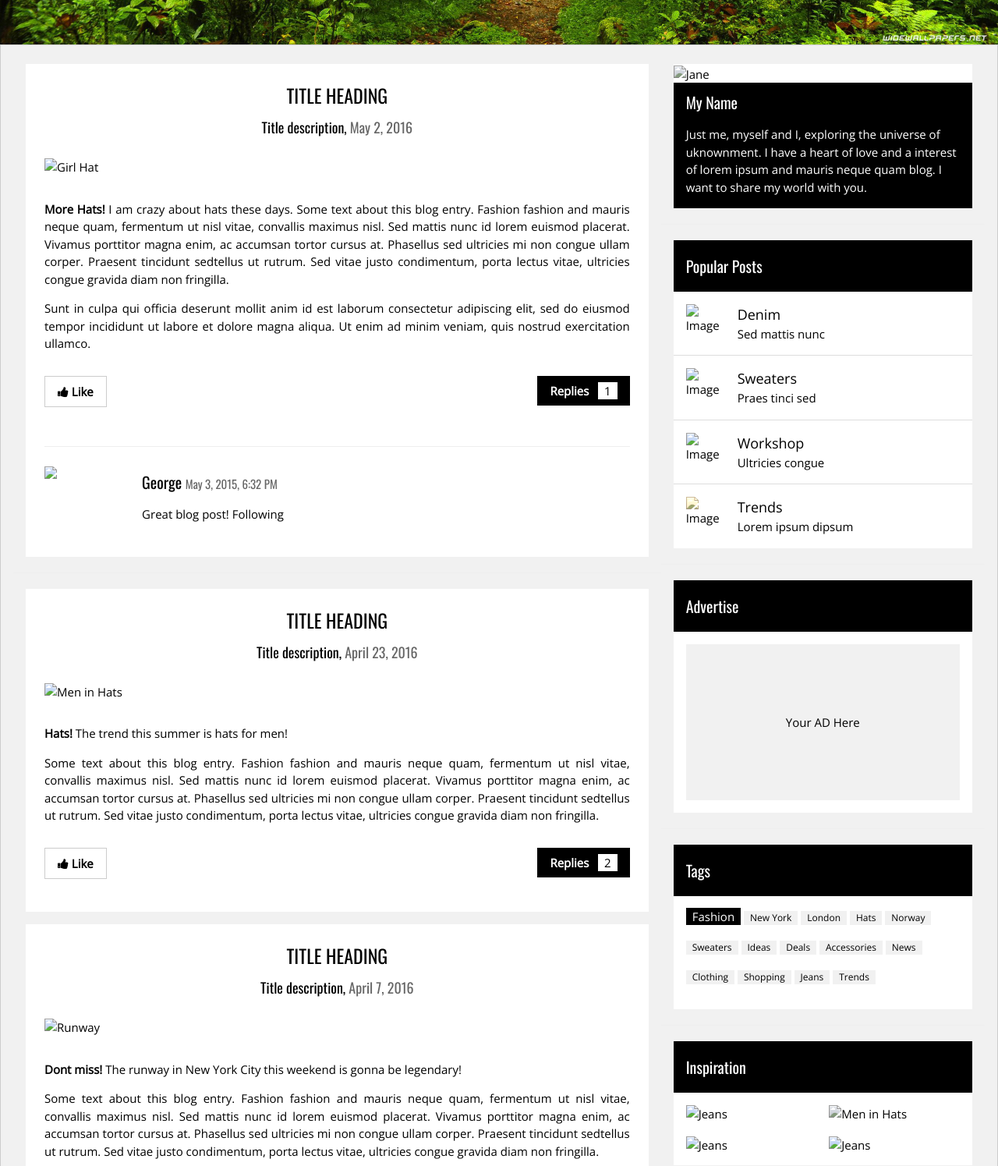
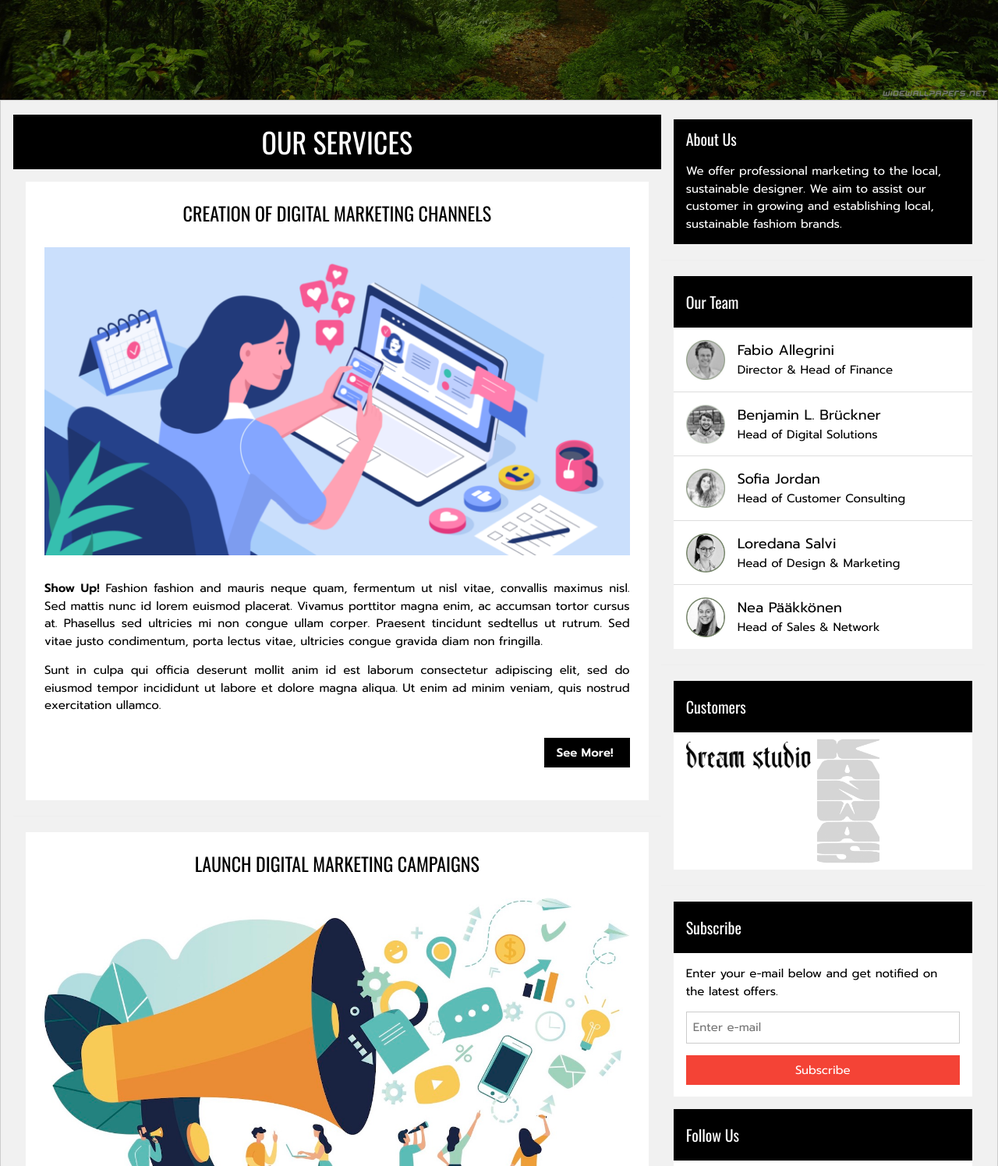
Before and after one commit to BenNorsk/fashion, a plain HTML site: page index.html in a window 1280 px wide. Shown: the part 952-2447 px from the top of the page at 78% size. Drawn offline with nearby package versions, Linux system fonts and the light colour scheme.

Commit message:
finished webpage

```diff
--- a/index.html
+++ b/index.html
@@ -2,14 +2,18 @@
 <html>
 <head>
 <title>Friendly Fashion St. Gallen</title>
+<link rel="icon" type="image/x-icon" href="images/logo.png">
 <meta charset="UTF-8">
 <meta name="viewport" content="width=device-width, initial-scale=1">
 <link rel="stylesheet" href="stylesheets/leafs.css">
-<link rel="stylesheet" href="stylesheets/stlye.css">
+<link rel="stylesheet" href="stylesheets/style.css">
 <link rel="stylesheet" href="https://www.w3schools.com/w3css/4/w3.css">
 <link rel="stylesheet" href="https://fonts.googleapis.com/css?family=Oswald">
 <link rel="stylesheet" href="https://fonts.googleapis.com/css?family=Open Sans">
 <link rel="stylesheet" href="https://cdnjs.cloudflare.com/ajax/libs/font-awesome/4.7.0/css/font-awesome.min.css">
+<link rel="preconnect" href="https://fonts.googleapis.com">
+<link rel="preconnect" href="https://fonts.gstatic.com" crossorigin>
+<link href="https://fonts.googleapis.com/css2?family=Noto+Sans+Display&family=Prompt:ital,wght@0,100;0,200;0,300;0,400;0,600;1,100;1,200;1,300;1,400;1,600&family=Roboto:wght@100&display=swap" rel="stylesheet">
 <style>
 h1,h2,h3,h4,h5,h6 {font-family: "Oswald"}
 body {font-family: "Open Sans"}
@@ -51,16 +55,17 @@ and is wrapped around the whole page content, except for the footer in this exam
     <i></i>
 </div>
   <header style="z-index: 10000;" class="w3-container w3-center w3-padding-48 w3-white">
+    <img src="images/logo.png" style="height: 70px; width: 80px; object-fit: contain;"alt="">
     <h1 class="w3-xxxlarge"><b>FRIENDLY FASHION</b></h1>
     <h6><span class="w3-tag">St. Gallen</span></h6>
   </header>
 
   <!-- Image header -->
-  <header class="w3-display-container w3-wide" id="home">
-    <img class="w3-image" src="images/nature3.jpeg" alt="Nature" width="1600" height="1060">
+  <header class="w3-display-container w3-wide" id="home" style="font-family: 'Prompt', sans-serif !important;">
+    <img class="w3-image" src="images/nature3.jpeg" style="filter: brightness(50%);" alt="Nature" width="1600" height="1060">
     <div class="w3-display-left w3-padding-large">
-      <h1 class="w3-text-white">St. Gallen Sustainable</h1>
-      <h1 class="w3-jumbo w3-text-white w3-hide-small"><b>FASHION CONSULTING</b></h1>
+      <h1 class="w3-text-white">St. Gallen Sustainable Fashion</h1>
+      <h1 class="w3-jumbo w3-text-white w3-hide-small"><b>MARKETING, <br> CONSULTING <br>AND DIGITAL SERVICES</b></h1>
       <h6 class="transform "><button class="transform w3-button w3-white w3-padding-large w3-large w3-opacity w3-hover-opacity-off" onclick="document.getElementById('subscribe').style.display='block'">Contact Us</button></h6>
     </div>
   </header>
@@ -70,32 +75,20 @@ and is wrapped around the whole page content, except for the footer in this exam
 
     <!-- Blog entries -->
     <div class="w3-col l8 s12">
+        <h1 class="services-title">OUR SERVICES</h1>
 
       <!-- Blog entry -->
       <div class="w3-container w3-white w3-margin w3-padding-large">
         <div class="w3-center">
-          <h3>TITLE HEADING</h3>
-          <h5>Title description, <span class="w3-opacity">May 2, 2016</span></h5>
+          <h3>CREATION OF DIGITAL MARKETING CHANNELS</h3>
         </div>
-
         <div class="w3-justify">
-          <img src="/w3images/girl_hat.jpg" alt="Girl Hat" style="width:100%" class="w3-padding-16">
-          <p><strong>More Hats!</strong> I am crazy about hats these days. Some text about this blog entry. Fashion fashion and mauris neque quam, fermentum ut nisl vitae, convallis maximus nisl. Sed mattis nunc id lorem euismod placerat. Vivamus porttitor
+          <img src="images/social_media.png" alt="Marketing Campaign" style="width:100%" class="w3-padding-16">
+          <p><strong>Show Up!</strong> Fashion fashion and mauris neque quam, fermentum ut nisl vitae, convallis maximus nisl. Sed mattis nunc id lorem euismod placerat. Vivamus porttitor
             magna enim, ac accumsan tortor cursus at. Phasellus sed ultricies mi non congue ullam corper. Praesent tincidunt sedtellus ut rutrum. Sed vitae justo condimentum, porta lectus vitae, ultricies congue gravida diam non fringilla.</p>
           <p>Sunt in culpa qui officia deserunt mollit anim id est laborum consectetur adipiscing elit, sed do eiusmod tempor incididunt ut labore et dolore magna aliqua. Ut enim ad minim veniam, quis nostrud exercitation ullamco.</p>
-          <p class="w3-left"><button class="w3-button w3-white w3-border" onclick="likeFunction(this)"><b><i class="fa fa-thumbs-up"></i> Like</b></button></p>
-          <p class="w3-right"><button class="w3-button w3-black" onclick="myFunction('demo1')" id="myBtn"><b>Replies  </b> <span class="w3-tag w3-white">1</span></button></p>
+          <p class="w3-right"><button class="transform w3-button w3-black"><b>See More! </b></button></p>
           <p class="w3-clear"></p>
-          <div class="w3-row w3-margin-bottom" id="demo1" style="display:none">
-            <hr>
-              <div class="w3-col l2 m3">
-                <img src="/w3images/avatar_smoke.jpg" style="width:90px;">
-              </div>
-              <div class="w3-col l10 m9">
-                <h4>George <span class="w3-opacity w3-medium">May 3, 2015, 6:32 PM</span></h4>
-                <p>Great blog post! Following</p>
-              </div>
-          </div>
         </div>
       </div>
       <hr>
@@ -103,105 +96,63 @@ and is wrapped around the whole page content, except for the footer in this exam
       <!-- Blog entry -->
       <div class="w3-container w3-white w3-margin w3-padding-large">
         <div class="w3-center">
-          <h3>TITLE HEADING</h3>
-          <h5>Title description, <span class="w3-opacity">April 23, 2016</span></h5>
+          <h3>LAUNCH DIGITAL MARKETING CAMPAIGNS</h3>
         </div>
-
         <div class="w3-justify">
-          <img src="/w3images/man_hat.jpg" alt="Men in Hats" style="width:100%" class="w3-padding-16">
-          <p><strong>Hats!</strong> The trend this summer is hats for men!</p>
-          <p>Some text about this blog entry. Fashion fashion and mauris neque quam, fermentum ut nisl vitae, convallis maximus nisl. Sed mattis nunc id lorem euismod placerat. Vivamus porttitor magna enim, ac accumsan tortor cursus at. Phasellus sed ultricies
-            mi non congue ullam corper. Praesent tincidunt sedtellus ut rutrum. Sed vitae justo condimentum, porta lectus vitae, ultricies congue gravida diam non fringilla.</p>
-          <p class="w3-left"><button class="w3-button w3-white w3-border" onclick="likeFunction(this)"><b><i class="fa fa-thumbs-up"></i> Like</b></button></p>
-          <p class="w3-right"><button class="w3-button w3-black" onclick="myFunction('demo2')"><b>Replies  </b> <span class="w3-tag w3-white">2</span></button></p>
+          <img src="images/campaign.jpeg" alt="Marketing Campaign" style="width:100%" class="w3-padding-16">
+          <p><strong>Promote yourself!</strong> Fashion fashion and mauris neque quam, fermentum ut nisl vitae, convallis maximus nisl. Sed mattis nunc id lorem euismod placerat. Vivamus porttitor
+            magna enim, ac accumsan tortor cursus at. Phasellus sed ultricies mi non congue ullam corper. Praesent tincidunt sedtellus ut rutrum. Sed vitae justo condimentum, porta lectus vitae, ultricies congue gravida diam non fringilla.</p>
+          <p>Sunt in culpa qui officia deserunt mollit anim id est laborum consectetur adipiscing elit, sed do eiusmod tempor incididunt ut labore et dolore magna aliqua. Ut enim ad minim veniam, quis nostrud exercitation ullamco.</p>
+          <p class="w3-right"><button class="transform w3-button w3-black"><b>See More! </b></button></p>
           <p class="w3-clear"></p>
-
-          <!-- Example of comment field -->
-          <div id="demo2" style="display:none">
-            <div class="w3-row">
-              <hr>
-              <div class="w3-col l2 m3">
-                <img src="/w3images/girl_train.jpg" style="width:90px;">
-              </div>
-              <div class="w3-col l10 m9">
-                <h4>Amber <span class="w3-opacity w3-medium">April 26, 2015, 10:52 PM</span></h4>
-                <p>Love your blog page! Simply the best! Lorem ipsum dolor sit amet, consectetur adipiscing elit, sed do eiusmod tempor incididunt ut labore et dolore magna aliqua.</p><br>
-              </div>
-            </div>
-            <div class="w3-row w3-margin-bottom">
-              <div class="w3-col l2 m3">
-                <img src="/w3images/girl.jpg" style="width:90px;">
-              </div>
-              <div class="w3-col l10 m9">
-                <h4>Angie <span class="w3-opacity w3-medium">April 23, 2015, 9:12 PM</span></h4>
-                <p>Love hats!!</p>
-              </div>
-            </div>
-          </div>
         </div>
       </div>
+      <hr>
 
       <!-- Blog entry -->
       <div class="w3-container w3-white w3-margin w3-padding-large">
         <div class="w3-center">
-          <h3>TITLE HEADING</h3>
-          <h5>Title description, <span class="w3-opacity">April 7, 2016</span></h5>
+          <h3>SEO OPTIMISATION</h3>
         </div>
-
         <div class="w3-justify">
-          <img src="/w3images/runway.jpg" alt="Runway" style="width:100%" class="w3-padding-16">
-          <p><strong>Dont miss!</strong> The runway in New York City this weekend is gonna be legendary!</p>
-          <p>Some text about this blog entry. Fashion fashion and mauris neque quam, fermentum ut nisl vitae, convallis maximus nisl. Sed mattis nunc id lorem euismod placerat. Vivamus porttitor magna enim, ac accumsan tortor cursus at. Phasellus sed ultricies
-            mi non congue ullam corper. Praesent tincidunt sedtellus ut rutrum. Sed vitae justo condimentum, porta lectus vitae, ultricies congue gravida diam non fringilla.</p>
-          <p class="w3-left"><button class="w3-button w3-white w3-border" onclick="likeFunction(this)"><b><i class="fa fa-thumbs-up"></i> Like</b></button></p>
-          <p class="w3-right"><button class="w3-button w3-black" onclick="myFunction('demo3')"><b>Replies  </b> <span class="w3-tag w3-white">3</span></button></p>
+          <img src="images/seo.jpeg.crdownload" alt="Marketing Campaign" style="width:100%" class="w3-padding-16">
+          <p><strong>Get found!</strong> Fashion fashion and mauris neque quam, fermentum ut nisl vitae, convallis maximus nisl. Sed mattis nunc id lorem euismod placerat. Vivamus porttitor
+            magna enim, ac accumsan tortor cursus at. Phasellus sed ultricies mi non congue ullam corper. Praesent tincidunt sedtellus ut rutrum. Sed vitae justo condimentum, porta lectus vitae, ultricies congue gravida diam non fringilla.</p>
+          <p>Sunt in culpa qui officia deserunt mollit anim id est laborum consectetur adipiscing elit, sed do eiusmod tempor incididunt ut labore et dolore magna aliqua. Ut enim ad minim veniam, quis nostrud exercitation ullamco.</p>
+          <p class="w3-right"><button class="transform w3-button w3-black"><b>See More! </b></button></p>
           <p class="w3-clear"></p>
-
-          <!-- Example of comment field -->
-          <div id="demo3" style="display:none">
-            <hr>
-            <div class="w3-row w3-margin-bottom">
-              <div class="w3-col l2 m3">
-                <img src="/w3images/girl_mountain.jpg" style="width:90px;">
-              </div>
-              <div class="w3-col l10 m9">
-                <h4>Jane <span class="w3-opacity w3-medium">April 10, 2015, 7:22 PM</span></h4>
-                <p>That was a great runway show! Thanks for everything.</p>
-              </div>
-            </div>
-            <div class="w3-row w3-margin-bottom">
-              <div class="w3-col l2 m3">
-                <img src="/w3images/boy.jpg" style="width:90px;">
-              </div>
-              <div class="w3-col l10 m9">
-                <h4>John <span class="w3-opacity w3-medium">April 8, 2015, 10:32 PM</span></h4>
-                <p>Keep up the GREAT work! I am cheering for you!! Lorem ipsum dolor sit amet, consectetur adipiscing elit, sed do eiusmod tempor incididunt.</p>
-              </div>
-            </div>
-            <div class="w3-row w3-margin-bottom">
-              <div class="w3-col l2 m3">
-                <img src="/w3images/girl_hood.jpg" style="width:90px;">
-              </div>
-              <div class="w3-col l10 m9">
-                <h4>Anja <span class="w3-opacity w3-medium">April 7, 2015, 9:12 PM</span></h4>
-                <p>Cant wait for the runway to start!</p>
-              </div>
-            </div>
-          </div>
         </div>
       </div>
+      <hr>
 
-    <!-- END BLOG ENTRIES -->
+      <!-- Blog entry -->
+      <div class="w3-container w3-white w3-margin w3-padding-large">
+        <div class="w3-center">
+          <h3>MONITOR YOUR CHANNELS</h3>
+        </div>
+        <div class="w3-justify">
+          <img src="images/seo.jpeg.crdownload" alt="Marketing Campaign" style="width:100%" class="w3-padding-16">
+          <p><strong>See where your traffic is coming from!</strong> Fashion fashion and mauris neque quam, fermentum ut nisl vitae, convallis maximus nisl. Sed mattis nunc id lorem euismod placerat. Vivamus porttitor
+            magna enim, ac accumsan tortor cursus at. Phasellus sed ultricies mi non congue ullam corper. Praesent tincidunt sedtellus ut rutrum. Sed vitae justo condimentum, porta lectus vitae, ultricies congue gravida diam non fringilla.</p>
+          <p>Sunt in culpa qui officia deserunt mollit anim id est laborum consectetur adipiscing elit, sed do eiusmod tempor incididunt ut labore et dolore magna aliqua. Ut enim ad minim veniam, quis nostrud exercitation ullamco.</p>
+          <p class="w3-right"><button class="transform w3-button w3-black"><b>See More! </b></button></p>
+          <p class="w3-clear"></p>
+        </div>
+      </div>
+      <hr>
+
+
     </div>
 
     <!-- About/Information menu -->
     <div class="w3-col l4">
       <!-- About Card -->
       <div class="w3-white w3-margin">
-        <img src="/w3images/avatar_girl2.jpg" alt="Jane" style="width:100%" class="w3-grayscale">
         <div class="w3-container w3-black">
-          <h4>My Name</h4>
-          <p>Just me, myself and I, exploring the universe of uknownment. I have a heart of love and a interest of lorem ipsum and mauris neque quam blog. I want to share my world with you.</p>
+          <h4>About Us</h4>
+          <p>We offer professional marketing to the local, sustainable designer. We aim
+            to assist our customer in growing and establishing local, sustainable fashiom brands.
+          </p>
         </div>
       </div>
       <hr>
@@ -209,88 +160,83 @@ and is wrapped around the whole page content, except for the footer in this exam
       <!-- Posts -->
       <div class="w3-white w3-margin">
         <div class="w3-container w3-padding w3-black">
-          <h4>Popular Posts</h4>
+          <h4>Our Team</h4>
         </div>
         <ul class="w3-ul w3-hoverable w3-white">
           <li class="w3-padding-16">
-            <img src="/w3images/avatar_smoke.jpg" alt="Image" class="w3-left w3-margin-right" style="width:50px">
-            <span class="w3-large">Denim</span>
+            <img src="images/fabio.jpg" alt="Image" class="w3-left w3-margin-right" style="width:50px">
+            <span class="w3-large">Fabio Allegrini</span>
             <br>
-            <span>Sed mattis nunc</span>
+            <span>Director & Head of Finance</span>
           </li>
           <li class="w3-padding-16">
-            <img src="/w3images/bandmember.jpg" alt="Image" class="w3-left w3-margin-right" style="width:50px">
-            <span class="w3-large">Sweaters</span>
+            <img src="images/ben.jpg" alt="Image" class="w3-left w3-margin-right" style="width:50px">
+            <span class="w3-large">Benjamin L. Brückner</span>
             <br>
-            <span>Praes tinci sed</span>
+            <span>Head of Digital Solutions</span>
           </li>
           <li class="w3-padding-16">
-            <img src="/w3images/workshop.jpg" alt="Image" class="w3-left w3-margin-right" style="width:50px">
-            <span class="w3-large">Workshop</span>
+            <img src="images/sofia.jpg" alt="Image" class="w3-left w3-margin-right" style="width:50px">
+            <span class="w3-large">Sofia Jordan</span>
             <br>
-            <span>Ultricies congue</span>
+            <span>Head of Customer Consulting</span>
           </li>
           <li class="w3-padding-16">
-            <img src="/w3images/avatar_smoke.jpg" alt="Image" class="w3-left w3-margin-right w3-sepia" style="width:50px">
-            <span class="w3-large">Trends</span>
+            <img src="images/loredana.jpg" alt="Image" class="w3-left w3-margin-right" style="width:50px">
+            <span class="w3-large">Loredana Salvi</span>
             <br>
-            <span>Lorem ipsum dipsum</span>
+            <span>Head of Design & Marketing</span>
+          </li>
+          <li class="w3-padding-16">
+            <img src="images/nea.jpg" alt="Image" class="w3-left w3-margin-right" style="width:50px">
+            <span class="w3-large">Nea Pääkkönen</span>
+            <br>
+            <span>Head of Sales & Network</span>
           </li>
         </ul>
-      </div>
-      <hr>
-
-      <!-- Advertising -->
-      <div class="w3-white w3-margin">
-        <div class="w3-container w3-padding w3-black">
-          <h4>Advertise</h4>
-        </div>
-        <div class="w3-container w3-white">
-          <div class="w3-container w3-display-container w3-light-grey w3-section" style="height:200px">
-            <span class="w3-display-middle">Your AD Here</span>
-          </div>
-        </div>
       </div>
       <hr>
 
       <!-- Tags -->
       <div class="w3-white w3-margin">
         <div class="w3-container w3-padding w3-black">
-          <h4>Tags</h4>
+          <h4>Customers</h4>
         </div>
-        <div class="w3-container w3-white">
-          <p>
-            <span class="w3-tag w3-black w3-margin-bottom">Fashion</span> <span class="w3-tag w3-light-grey w3-small w3-margin-bottom">New York</span> <span class="w3-tag w3-light-grey w3-small w3-margin-bottom">London</span>
-            <span class="w3-tag w3-light-grey w3-small w3-margin-bottom">Hats</span> <span class="w3-tag w3-light-grey w3-small w3-margin-bottom">Norway</span> <span class="w3-tag w3-light-grey w3-small w3-margin-bottom">Sweaters</span>
-            <span class="w3-tag w3-light-grey w3-small w3-margin-bottom">Ideas</span> <span class="w3-tag w3-light-grey w3-small w3-margin-bottom">Deals</span> <span class="w3-tag w3-light-grey w3-small w3-margin-bottom">Accessories</span>
-            <span class="w3-tag w3-light-grey w3-small w3-margin-bottom">News</span> <span class="w3-tag w3-light-grey w3-small w3-margin-bottom">Clothing</span> <span class="w3-tag w3-light-grey w3-small w3-margin-bottom">Shopping</span>
-            <span class="w3-tag w3-light-grey w3-small w3-margin-bottom">Jeans</span> <span class="w3-tag w3-light-grey w3-small w3-margin-bottom">Trends</span>
-          </p>
+        <div class="w3-container w3-white" style="display: flex;">
+          <img src="images/dreams.png" alt="" style="object-fit: contain; height: 60px; width: 160px;">
+          <img src="images/kanwas.png" alt="" style="object-fit: cover; height: 160px; width: 80px; margin: 8px;">
         </div>
       </div>
       <hr>
 
-      <!-- Inspiration -->
+      <!-- Subscribe -->
       <div class="w3-white w3-margin">
         <div class="w3-container w3-padding w3-black">
-          <h4>Inspiration</h4>
+          <h4>Subscribe</h4>
         </div>
-        <div class="w3-row-padding w3-white">
-          <div class="w3-col s6">
-            <p><img src="/w3images/jeans.jpg" alt="Jeans" style="width:100%"></p>
-            <p><img src="/w3images/team1.jpg" alt="Jeans" style="width:100%"></p>
-          </div>
-          <div class="w3-col s6">
-            <p><img src="/w3images/avatar_hat.jpg" alt="Men in Hats" style="width:100%" class="w3-grayscale"></p>
-            <p><img src="/w3images/team4.jpg" alt="Jeans" style="width:100%"></p>
-         </div>
+        <div class="w3-container w3-white">
+          <p>Enter your e-mail below and get notified on the latest offers.</p>
+          <p><input class="w3-input w3-border" type="text" placeholder="Enter e-mail" style="width:100%"></p>
+          <p><button type="button" onclick="document.getElementById('subscribe').style.display='block'" class="w3-button w3-block w3-red">Subscribe</button></p>
         </div>
       </div>
-      <hr>
 
+
+          <!-- Subscribe Modal -->
+    <div id="subscribe" class="w3-modal w3-animate-opacity">
+      <div class="w3-modal-content" style="padding:32px">
+        <div class="w3-container w3-white">
+          <i onclick="document.getElementById('subscribe').style.display='none'" class="fa fa-remove w3-transparent w3-button w3-xlarge w3-right"></i>
+          <h2 class="w3-wide">SUBSCRIBE</h2>
+          <p>Join my mailing list to receive updates on the latest blog posts and other things.</p>
+          <p><input class="w3-input w3-border" type="text" placeholder="Enter e-mail"></p>
+          <button type="button" class="w3-button w3-block w3-padding-large w3-red w3-margin-bottom" onclick="document.getElementById('subscribe').style.display='none'">Subscribe</button>
+        </div>
+      </div>
+    </div>
       <div class="w3-white w3-margin">
         <div class="w3-container w3-padding w3-black">
-          <h4>Follow Me</h4>
+          <h4>Follow Us</h4>
         </div>
         <div class="w3-container w3-xlarge w3-padding">
           <i class="fa fa-facebook-official w3-hover-opacity"></i>
@@ -303,18 +249,6 @@ and is wrapped around the whole page content, except for the footer in this exam
       </div>
       <hr>
 
-      <!-- Subscribe -->
-      <div class="w3-white w3-margin">
-        <div class="w3-container w3-padding w3-black">
-          <h4>Subscribe</h4>
-        </div>
-        <div class="w3-container w3-white">
-          <p>Enter your e-mail below and get notified on the latest blog posts.</p>
-          <p><input class="w3-input w3-border" type="text" placeholder="Enter e-mail" style="width:100%"></p>
-          <p><button type="button" onclick="document.getElementById('subscribe').style.display='block'" class="w3-button w3-block w3-red">Subscribe</button></p>
-        </div>
-      </div>
-
     <!-- END About/Intro Menu -->
     </div>
 
@@ -324,23 +258,11 @@ and is wrapped around the whole page content, except for the footer in this exam
 <!-- END w3-content -->
 </div>
 
-<!-- Subscribe Modal -->
-<div id="subscribe" class="w3-modal w3-animate-opacity">
-  <div class="w3-modal-content" style="padding:32px">
-    <div class="w3-container w3-white">
-      <i onclick="document.getElementById('subscribe').style.display='none'" class="fa fa-remove w3-transparent w3-button w3-xlarge w3-right"></i>
-      <h2 class="w3-wide">SUBSCRIBE</h2>
-      <p>Join my mailing list to receive updates on the latest blog posts and other things.</p>
-      <p><input class="w3-input w3-border" type="text" placeholder="Enter e-mail"></p>
-      <button type="button" class="w3-button w3-block w3-padding-large w3-red w3-margin-bottom" onclick="document.getElementById('subscribe').style.display='none'">Subscribe</button>
-    </div>
-  </div>
-</div>
+
 
 <!-- Footer -->
 <footer class="w3-container w3-dark-grey" style="padding:32px">
   <a href="#" class="w3-button w3-black w3-padding-large w3-margin-bottom"><i class="fa fa-arrow-up w3-margin-right"></i>To the top</a>
-  <p>Powered by <a href="https://www.w3schools.com/w3css/default.asp" target="_blank">w3.css</a></p>
 </footer>
 
 <script>
--- a/stylesheets/style.css
+++ b/stylesheets/style.css
@@ -1,3 +1,14 @@
 .transform {
     transition: all .2s ease-in-out;
 }
+
+.services-title {
+    background-color: black;
+    color: white;
+    padding: 8px;
+    text-align: center;
+}
+
+body {
+    font-family: 'Prompt', sans-serif !important;
+}
```
Also changed, not shown: images/ben.jpg (added), images/campaign.jpeg (added), images/dreams.png (added), images/fabio.jpg (added), images/kanwas.png (added), images/logo.png (added), images/loredana.jpg (added), images/nea.jpg (added), images/social_media.png (added), images/sofia.jpg (added), 2 other files.
